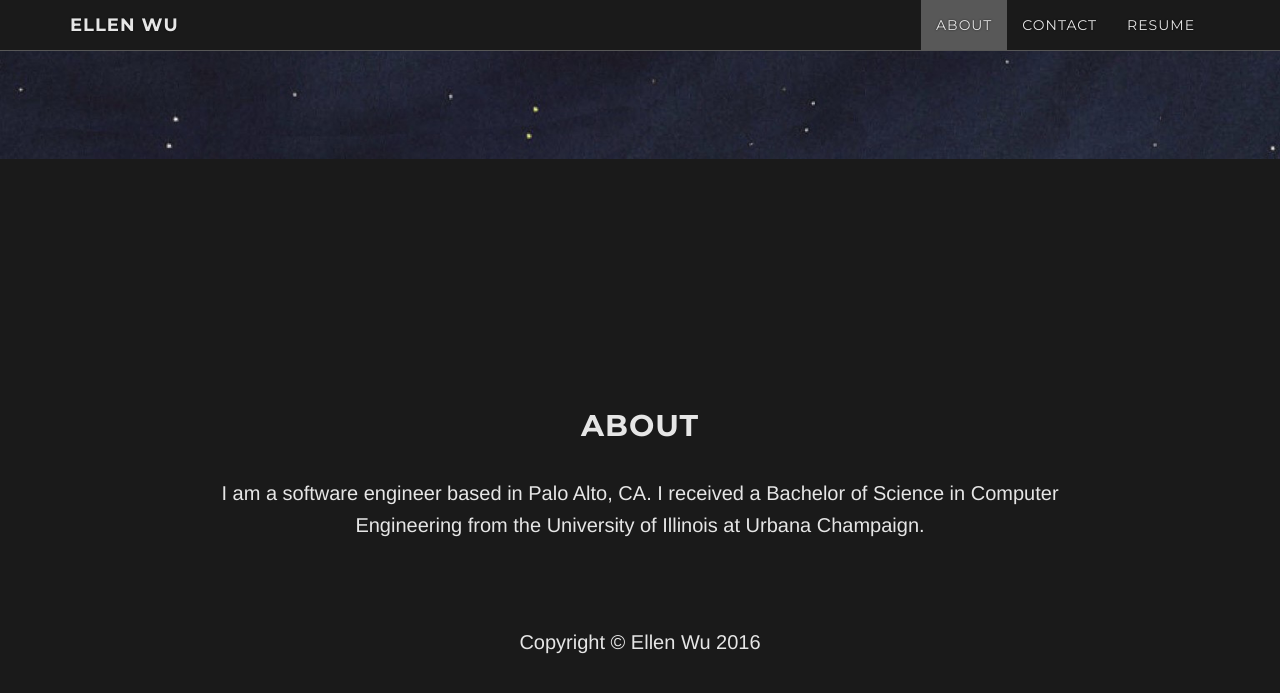
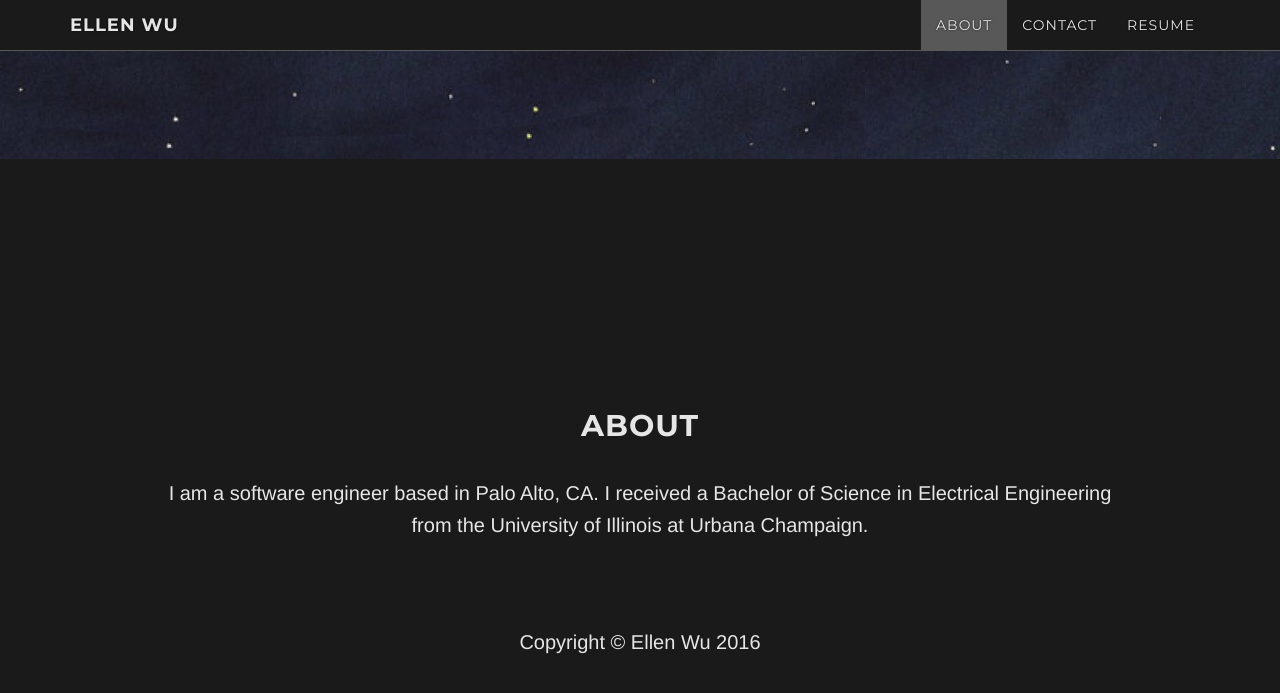
Before and after one commit to ellenmellon/ellenmellon.github.io, a Jekyll site: the page built from index.html, in a window 1280 px wide and 900 px high, scrolled down 741 px. Shown: the top 693 px of the window. Built offline with Jekyll 4.4.1, drawn with Linux system fonts in a browser that asks for light colours; nearby versions of some CDN libraries; comment, search, counter and statistics services are not loaded.

Commit message:
fix routing

```diff
--- a/CNAME
+++ b/CNAME
@@ -1 +1 @@
-www.ellenzwu.com
+ellenzwu.com
--- a/about.html
+++ b/about.html
@@ -6,5 +6,5 @@
 ## About
 
 I am a software engineer based in Palo Alto, CA. I received a
-Bachelor of Science in Computer Engineering from the University of Illinois
+Bachelor of Science in Electrical Engineering from the University of Illinois
 at Urbana Champaign.
```
